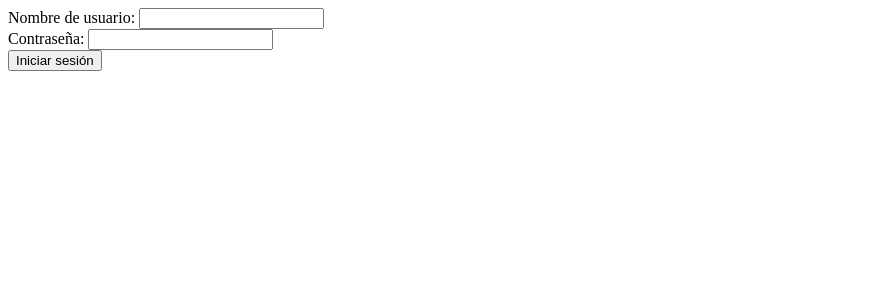
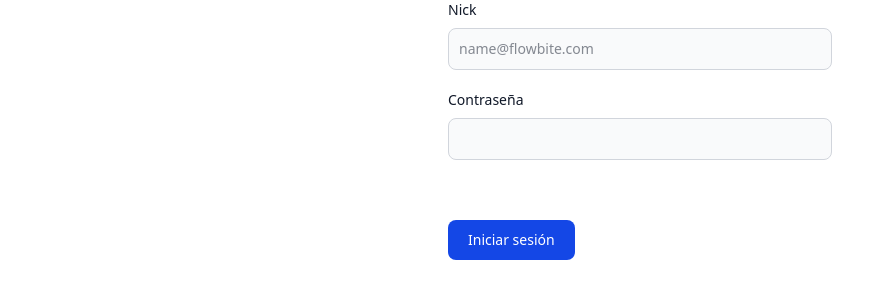
Before and after one commit to marcoantonio305/steamama, a PHP site: page /login.php in a window 1280 px wide. Shown: the top 300 px of the page, without its empty margins (0-887 px from the left). Run offline with PHP 8.4, Linux system fonts and the light colour scheme; some libraries are stand-ins or nearby versions.

Commit message:
tailwind

```diff
--- a/package.json
+++ b/package.json
@@ -2,5 +2,8 @@
   "dependencies": {
     "@tailwindcss/cli": "^4.1.17",
     "tailwindcss": "^4.1.17"
+  },
+  "scripts": {
+    "dev": "npx @tailwindcss/cli -i ./src/input.css -o ./public/css/output.css --watch"
   }
 }
--- /dev/null
+++ b/public/css/output.css
@@ -0,0 +1,469 @@
+/*! tailwindcss v4.1.17 | MIT License | https://tailwindcss.com */
+@layer properties;
+@layer theme, base, components, utilities;
+@layer theme {
+  :root, :host {
+    --font-sans: ui-sans-serif, system-ui, sans-serif, "Apple Color Emoji",
+      "Segoe UI Emoji", "Segoe UI Symbol", "Noto Color Emoji";
+    --font-mono: ui-monospace, SFMono-Regular, Menlo, Monaco, Consolas, "Liberation Mono",
+      "Courier New", monospace;
+    --color-blue-300: oklch(80.9% 0.105 251.813);
+    --color-blue-500: oklch(62.3% 0.214 259.815);
+    --color-blue-600: oklch(54.6% 0.245 262.881);
+    --color-blue-700: oklch(48.8% 0.243 264.376);
+    --color-blue-800: oklch(42.4% 0.199 265.638);
+    --color-gray-50: oklch(98.5% 0.002 247.839);
+    --color-gray-300: oklch(87.2% 0.01 258.338);
+    --color-gray-400: oklch(70.7% 0.022 261.325);
+    --color-gray-600: oklch(44.6% 0.03 256.802);
+    --color-gray-700: oklch(37.3% 0.034 259.733);
+    --color-gray-900: oklch(21% 0.034 264.665);
+    --color-white: #fff;
+    --spacing: 0.25rem;
+    --container-sm: 24rem;
+    --text-sm: 0.875rem;
+    --text-sm--line-height: calc(1.25 / 0.875);
+    --font-weight-medium: 500;
+    --radius-lg: 0.5rem;
+    --default-font-family: var(--font-sans);
+    --default-mono-font-family: var(--font-mono);
+  }
+}
+@layer base {
+  *, ::after, ::before, ::backdrop, ::file-selector-button {
+    box-sizing: border-box;
+    margin: 0;
+    padding: 0;
+    border: 0 solid;
+  }
+  html, :host {
+    line-height: 1.5;
+    -webkit-text-size-adjust: 100%;
+    tab-size: 4;
+    font-family: var(--default-font-family, ui-sans-serif, system-ui, sans-serif, "Apple Color Emoji", "Segoe UI Emoji", "Segoe UI Symbol", "Noto Color Emoji");
+    font-feature-settings: var(--default-font-feature-settings, normal);
+    font-variation-settings: var(--default-font-variation-settings, normal);
+    -webkit-tap-highlight-color: transparent;
+  }
+  hr {
+    height: 0;
+    color: inherit;
+    border-top-width: 1px;
+  }
+  abbr:where([title]) {
+    -webkit-text-decoration: underline dotted;
+    text-decoration: underline dotted;
+  }
+  h1, h2, h3, h4, h5, h6 {
+    font-size: inherit;
+    font-weight: inherit;
+  }
+  a {
+    color: inherit;
+    -webkit-text-decoration: inherit;
+    text-decoration: inherit;
+  }
+  b, strong {
+    font-weight: bolder;
+  }
+  code, kbd, samp, pre {
+    font-family: var(--default-mono-font-family, ui-monospace, SFMono-Regular, Menlo, Monaco, Consolas, "Liberation Mono", "Courier New", monospace);
+    font-feature-settings: var(--default-mono-font-feature-settings, normal);
+    font-variation-settings: var(--default-mono-font-variation-settings, normal);
+    font-size: 1em;
+  }
+  small {
+    font-size: 80%;
+  }
+  sub, sup {
+    font-size: 75%;
+    line-height: 0;
+    position: relative;
+    vertical-align: baseline;
+  }
+  sub {
+    bottom: -0.25em;
+  }
+  sup {
+    top: -0.5em;
+  }
+  table {
+    text-indent: 0;
+    border-color: inherit;
+    border-collapse: collapse;
+  }
+  :-moz-focusring {
+    outline: auto;
+  }
+  progress {
+    vertical-align: baseline;
+  }
+  summary {
+    display: list-item;
+  }
+  ol, ul, menu {
+    list-style: none;
+  }
+  img, svg, video, canvas, audio, iframe, embed, object {
+    display: block;
+    vertical-align: middle;
+  }
+  img, video {
+    max-width: 100%;
+    height: auto;
+  }
+  button, input, select, optgroup, textarea, ::file-selector-button {
+    font: inherit;
+    font-feature-settings: inherit;
+    font-variation-settings: inherit;
+    letter-spacing: inherit;
+    color: inherit;
+    border-radius: 0;
+    background-color: transparent;
+    opacity: 1;
+  }
+  :where(select:is([multiple], [size])) optgroup {
+    font-weight: bolder;
+  }
+  :where(select:is([multiple], [size])) optgroup option {
+    padding-inline-start: 20px;
+  }
+  ::file-selector-button {
+    margin-inline-end: 4px;
+  }
+  ::placeholder {
+    opacity: 1;
+  }
+  @supports (not (-webkit-appearance: -apple-pay-button))  or (contain-intrinsic-size: 1px) {
+    ::placeholder {
+      color: currentcolor;
+      @supports (color: color-mix(in lab, red, red)) {
+        color: color-mix(in oklab, currentcolor 50%, transparent);
+      }
+    }
+  }
+  textarea {
+    resize: vertical;
+  }
+  ::-webkit-search-decoration {
+    -webkit-appearance: none;
+  }
+  ::-webkit-date-and-time-value {
+    min-height: 1lh;
+    text-align: inherit;
+  }
+  ::-webkit-datetime-edit {
+    display: inline-flex;
+  }
+  ::-webkit-datetime-edit-fields-wrapper {
+    padding: 0;
+  }
+  ::-webkit-datetime-edit, ::-webkit-datetime-edit-year-field, ::-webkit-datetime-edit-month-field, ::-webkit-datetime-edit-day-field, ::-webkit-datetime-edit-hour-field, ::-webkit-datetime-edit-minute-field, ::-webkit-datetime-edit-second-field, ::-webkit-datetime-edit-millisecond-field, ::-webkit-datetime-edit-meridiem-field {
+    padding-block: 0;
+  }
+  ::-webkit-calendar-picker-indicator {
+    line-height: 1;
+  }
+  :-moz-ui-invalid {
+    box-shadow: none;
+  }
+  button, input:where([type="button"], [type="reset"], [type="submit"]), ::file-selector-button {
+    appearance: button;
+  }
+  ::-webkit-inner-spin-button, ::-webkit-outer-spin-button {
+    height: auto;
+  }
+  [hidden]:where(:not([hidden="until-found"])) {
+    display: none !important;
+  }
+}
+@layer utilities {
+  .static {
+    position: static;
+  }
+  .container {
+    width: 100%;
+    @media (width >= 40rem) {
+      max-width: 40rem;
+    }
+    @media (width >= 48rem) {
+      max-width: 48rem;
+    }
+    @media (width >= 64rem) {
+      max-width: 64rem;
+    }
+    @media (width >= 80rem) {
+      max-width: 80rem;
+    }
+    @media (width >= 96rem) {
+      max-width: 96rem;
+    }
+  }
+  .mx-auto {
+    margin-inline: auto;
+  }
+  .mb-2 {
+    margin-bottom: calc(var(--spacing) * 2);
+  }
+  .mb-5 {
+    margin-bottom: calc(var(--spacing) * 5);
+  }
+  .block {
+    display: block;
+  }
+  .flex {
+    display: flex;
+  }
+  .hidden {
+    display: none;
+  }
+  .h-5 {
+    height: calc(var(--spacing) * 5);
+  }
+  .w-full {
+    width: 100%;
+  }
+  .max-w-sm {
+    max-width: var(--container-sm);
+  }
+  .items-center {
+    align-items: center;
+  }
+  .items-start {
+    align-items: flex-start;
+  }
+  .rounded-lg {
+    border-radius: var(--radius-lg);
+  }
+  .border {
+    border-style: var(--tw-border-style);
+    border-width: 1px;
+  }
+  .border-gray-300 {
+    border-color: var(--color-gray-300);
+  }
+  .bg-blue-700 {
+    background-color: var(--color-blue-700);
+  }
+  .bg-gray-50 {
+    background-color: var(--color-gray-50);
+  }
+  .p-2\.5 {
+    padding: calc(var(--spacing) * 2.5);
+  }
+  .px-5 {
+    padding-inline: calc(var(--spacing) * 5);
+  }
+  .py-2\.5 {
+    padding-block: calc(var(--spacing) * 2.5);
+  }
+  .text-center {
+    text-align: center;
+  }
+  .text-sm {
+    font-size: var(--text-sm);
+    line-height: var(--tw-leading, var(--text-sm--line-height));
+  }
+  .font-medium {
+    --tw-font-weight: var(--font-weight-medium);
+    font-weight: var(--font-weight-medium);
+  }
+  .text-gray-900 {
+    color: var(--color-gray-900);
+  }
+  .text-white {
+    color: var(--color-white);
+  }
+  .hover\:bg-blue-800 {
+    &:hover {
+      @media (hover: hover) {
+        background-color: var(--color-blue-800);
+      }
+    }
+  }
+  .focus\:border-blue-500 {
+    &:focus {
+      border-color: var(--color-blue-500);
+    }
+  }
+  .focus\:ring-4 {
+    &:focus {
+      --tw-ring-shadow: var(--tw-ring-inset,) 0 0 0 calc(4px + var(--tw-ring-offset-width)) var(--tw-ring-color, currentcolor);
+      box-shadow: var(--tw-inset-shadow), var(--tw-inset-ring-shadow), var(--tw-ring-offset-shadow), var(--tw-ring-shadow), var(--tw-shadow);
+    }
+  }
+  .focus\:ring-blue-300 {
+    &:focus {
+      --tw-ring-color: var(--color-blue-300);
+    }
+  }
+  .focus\:ring-blue-500 {
+    &:focus {
+      --tw-ring-color: var(--color-blue-500);
+    }
+  }
+  .focus\:outline-none {
+    &:focus {
+      --tw-outline-style: none;
+      outline-style: none;
+    }
+  }
+  .sm\:w-auto {
+    @media (width >= 40rem) {
+      width: auto;
+    }
+  }
+  .dark\:border-gray-600 {
+    @media (prefers-color-scheme: dark) {
+      border-color: var(--color-gray-600);
+    }
+  }
+  .dark\:bg-blue-600 {
+    @media (prefers-color-scheme: dark) {
+      background-color: var(--color-blue-600);
+    }
+  }
+  .dark\:bg-gray-700 {
+    @media (prefers-color-scheme: dark) {
+      background-color: var(--color-gray-700);
+    }
+  }
+  .dark\:text-white {
+    @media (prefers-color-scheme: dark) {
+      color: var(--color-white);
+    }
+  }
+  .dark\:placeholder-gray-400 {
+    @media (prefers-color-scheme: dark) {
+      &::placeholder {
+        color: var(--color-gray-400);
+      }
+    }
+  }
+  .dark\:hover\:bg-blue-700 {
+    @media (prefers-color-scheme: dark) {
+      &:hover {
+        @media (hover: hover) {
+          background-color: var(--color-blue-700);
+        }
+      }
+    }
+  }
+  .dark\:focus\:border-blue-500 {
+    @media (prefers-color-scheme: dark) {
+      &:focus {
+        border-color: var(--color-blue-500);
+      }
+    }
+  }
+  .dark\:focus\:ring-blue-500 {
+    @media (prefers-color-scheme: dark) {
+      &:focus {
+        --tw-ring-color: var(--color-blue-500);
+      }
+    }
+  }
+  .dark\:focus\:ring-blue-800 {
+    @media (prefers-color-scheme: dark) {
+      &:focus {
+        --tw-ring-color: var(--color-blue-800);
+      }
+    }
+  }
+}
+@property --tw-border-style {
+  syntax: "*";
+  inherits: false;
+  initial-value: solid;
+}
+@property --tw-font-weight {
+  syntax: "*";
+  inherits: false;
+}
+@property --tw-shadow {
+  syntax: "*";
+  inherits: false;
+  initial-value: 0 0 #0000;
+}
+@property --tw-shadow-color {
+  syntax: "*";
+  inherits: false;
+}
+@property --tw-shadow-alpha {
+  syntax: "<percentage>";
+  inherits: false;
+  initial-value: 100%;
+}
+@property --tw-inset-shadow {
+  syntax: "*";
+  inherits: false;
+  initial-value: 0 0 #0000;
+}
+@property --tw-inset-shadow-color {
+  syntax: "*";
+  inherits: false;
+}
+@property --tw-inset-shadow-alpha {
+  syntax: "<percentage>";
+  inherits: false;
+  initial-value: 100%;
+}
+@property --tw-ring-color {
+  syntax: "*";
+  inherits: false;
+}
+@property --tw-ring-shadow {
+  syntax: "*";
+  inherits: false;
+  initial-value: 0 0 #0000;
+}
+@property --tw-inset-ring-color {
+  syntax: "*";
+  inherits: false;
+}
+@property --tw-inset-ring-shadow {
+  syntax: "*";
+  inherits: false;
+  initial-value: 0 0 #0000;
+}
+@property --tw-ring-inset {
+  syntax: "*";
+  inherits: false;
+}
+@property --tw-ring-offset-width {
+  syntax: "<length>";
+  inherits: false;
+  initial-value: 0px;
+}
+@property --tw-ring-offset-color {
+  syntax: "*";
+  inherits: false;
+  initial-value: #fff;
+}
+@property --tw-ring-offset-shadow {
+  syntax: "*";
+  inherits: false;
+  initial-value: 0 0 #0000;
+}
+@layer properties {
+  @supports ((-webkit-hyphens: none) and (not (margin-trim: inline))) or ((-moz-orient: inline) and (not (color:rgb(from red r g b)))) {
+    *, ::before, ::after, ::backdrop {
+      --tw-border-style: solid;
+      --tw-font-weight: initial;
+      --tw-shadow: 0 0 #0000;
+      --tw-shadow-color: initial;
+      --tw-shadow-alpha: 100%;
+      --tw-inset-shadow: 0 0 #0000;
+      --tw-inset-shadow-color: initial;
+      --tw-inset-shadow-alpha: 100%;
+      --tw-ring-color: initial;
+      --tw-ring-shadow: 0 0 #0000;
+      --tw-inset-ring-color: initial;
+      --tw-inset-ring-shadow: 0 0 #0000;
+      --tw-ring-inset: initial;
+      --tw-ring-offset-width: 0px;
+      --tw-ring-offset-color: #fff;
+      --tw-ring-offset-shadow: 0 0 #0000;
+    }
+  }
+}
--- a/public/login.php
+++ b/public/login.php
@@ -4,6 +4,7 @@
 <head>
     <meta charset="UTF-8">
     <meta name="viewport" content="width=device-width, initial-scale=1.0">
+    <link href="./css/output.css" rel="stylesheet">
     <title>Login</title>
 </head>
 <body>
@@ -31,13 +32,24 @@
         }
     }
     ?>
-    <form action="" method="post">
-        <?php campo_csrf() ?>
-        <label for="nick">Nombre de usuario:</label>
-        <input type="text" id="nick" name="nick"><br>
-        <label for="password">Contraseña:</label>
-        <input type="password" id="password" name="password"><br>
-        <button type="submit">Iniciar sesión</button>
-    </form>
+    <div class="container mx-auto"></div>
+
+
+<form class="max-w-sm mx-auto">
+<?php campo_csrf() ?>
+  <div class="mb-5">
+    <label for="nick" class="block mb-2 text-sm font-medium text-gray-900 dark:text-white">Nick</label>
+    <input type="email" id="nick" name="nick" class="bg-gray-50 border border-gray-300 text-gray-900 text-sm rounded-lg focus:ring-blue-500 focus:border-blue-500 block w-full p-2.5 dark:bg-gray-700 dark:border-gray-600 dark:placeholder-gray-400 dark:text-white dark:focus:ring-blue-500 dark:focus:border-blue-500" placeholder="name@flowbite.com" required />
+  </div>
+  <div class="mb-5">
+    <label for="password" class="block mb-2 text-sm font-medium text-gray-900 dark:text-white">Contraseña</label>
+    <input type="password" name="password" id="password" class="bg-gray-50 border border-gray-300 text-gray-900 text-sm rounded-lg focus:ring-blue-500 focus:border-blue-500 block w-full p-2.5 dark:bg-gray-700 dark:border-gray-600 dark:placeholder-gray-400 dark:text-white dark:focus:ring-blue-500 dark:focus:border-blue-500" required />
+  </div>
+  <div class="flex items-start mb-5">
+    <div class="flex items-center h-5">
+    </div>
+  </div>
+  <button type="submit" class="text-white bg-blue-700 hover:bg-blue-800 focus:ring-4 focus:outline-none focus:ring-blue-300 font-medium rounded-lg text-sm w-full sm:w-auto px-5 py-2.5 text-center dark:bg-blue-600 dark:hover:bg-blue-700 dark:focus:ring-blue-800">Iniciar sesión</button>
+</form>
 </body>
 </html>
--- /dev/null
+++ b/src/input.css
@@ -0,0 +1 @@
+@import "tailwindcss";
```
